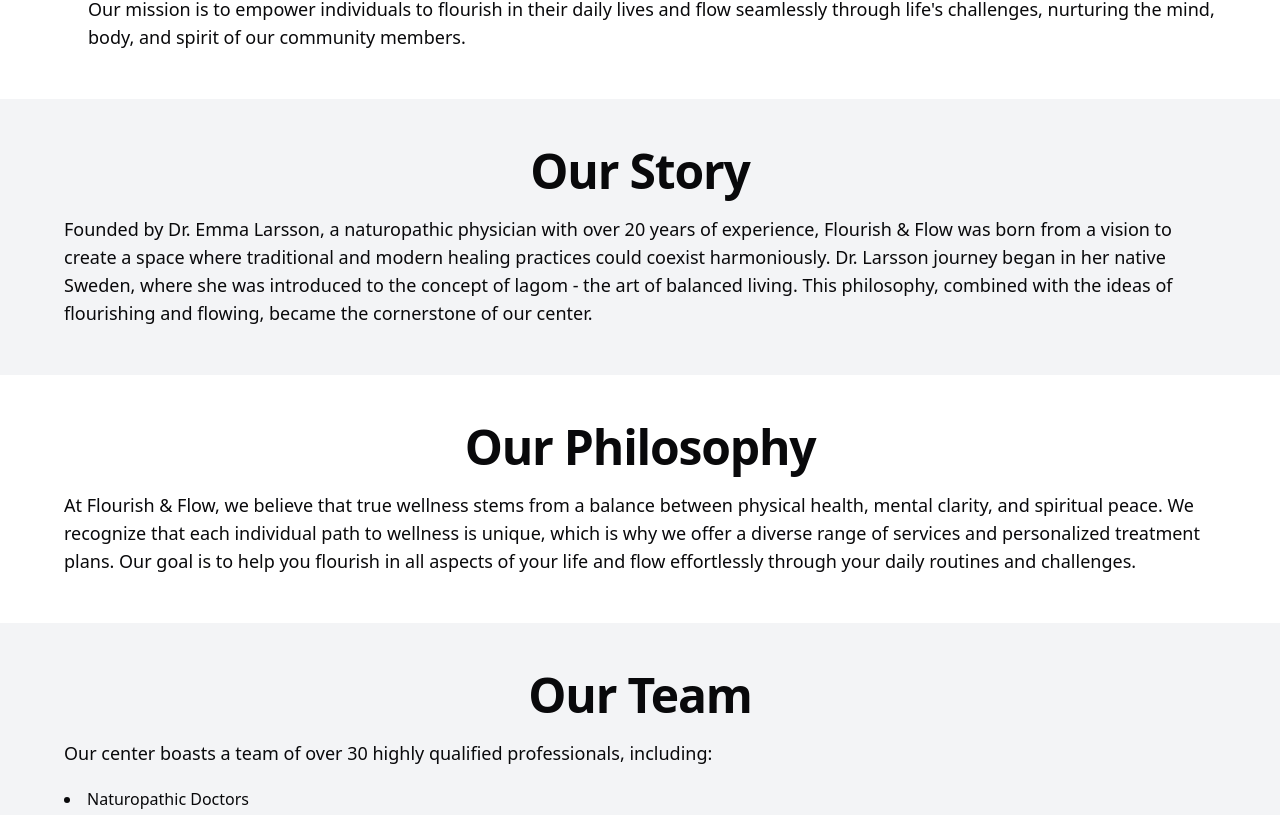
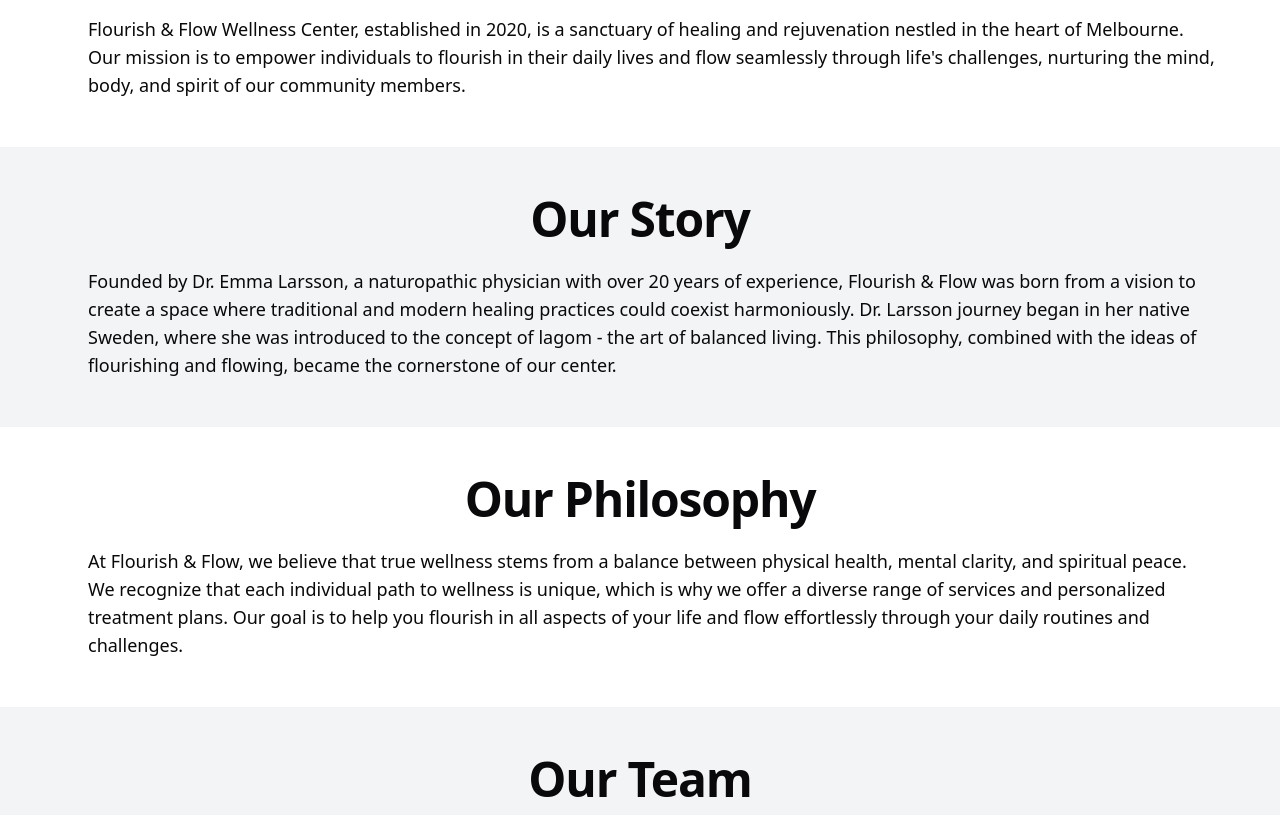
Before and after one commit to AlexKyriacou/software-deployment-evolution-project, a Next.js app: page /about-us in a window 1280 px wide. Shown: the part 594-1409 px from the top of the page. Built offline with nearby package versions, Linux system fonts and the light colour scheme.

Commit message:
Fix Dark Mode Formatting

```diff
--- a/src/app/about-us/page.tsx
+++ b/src/app/about-us/page.tsx
@@ -41,35 +41,30 @@ const AboutUsPage: React.FC = () => {
       </MainSection>
       <MainSection className="bg-gray-100 dark:bg-purple-900">
         <MainSectionBody>
-          <div className="flex flex-col space-y-5">
           <Title className="text-center">Our Story</Title>
           <Subtitle>
             Founded by Dr. Emma Larsson, a naturopathic physician with over 20
             years of experience, Flourish & Flow was born from a vision to
-              create a space where traditional and modern healing practices
-              could coexist harmoniously. Dr. Larsson journey began in her
-              native Sweden, where she was introduced to the concept of lagom -
-              the art of balanced living. This philosophy, combined with the
-              ideas of flourishing and flowing, became the cornerstone of our
-              center.
+            create a space where traditional and modern healing practices could
+            coexist harmoniously. Dr. Larsson journey began in her native
+            Sweden, where she was introduced to the concept of lagom - the art
+            of balanced living. This philosophy, combined with the ideas of
+            flourishing and flowing, became the cornerstone of our center.
           </Subtitle>
-          </div>
         </MainSectionBody>
       </MainSection>
       <MainSection>
         <MainSectionBody>
-          <div className="flex flex-col space-y-5">
           <Title className="text-center">Our Philosophy</Title>
           <Subtitle>
             At Flourish & Flow, we believe that true wellness stems from a
             balance between physical health, mental clarity, and spiritual
-              peace. We recognize that each individual path to wellness is
-              unique, which is why we offer a diverse range of services and
-              personalized treatment plans. Our goal is to help you flourish in
-              all aspects of your life and flow effortlessly through your daily
-              routines and challenges.
+            peace. We recognize that each individual path to wellness is unique,
+            which is why we offer a diverse range of services and personalized
+            treatment plans. Our goal is to help you flourish in all aspects of
+            your life and flow effortlessly through your daily routines and
+            challenges.
           </Subtitle>
-          </div>
         </MainSectionBody>
       </MainSection>
       <MainSection className="bg-gray-100 dark:bg-purple-900">
--- a/src/components/common/content-section.tsx
+++ b/src/components/common/content-section.tsx
@@ -57,7 +57,7 @@ export const ContentSection: React.FC<ContentSectionProps> = ({
                   alt={section.title.text}
                   width={250}
                   height={250}
-                  className="mt-4"
+                  className="dark:rounded-full dark:bg-foreground"
                 />
               </div>
             )}
--- a/src/components/common/main-section-body.tsx
+++ b/src/components/common/main-section-body.tsx
@@ -11,7 +11,7 @@ const MainSectionBody: React.FC<MainSectionBodyProps> = ({
   className,
 }) => {
   const bodyClasses = cn(
-    "mx-auto flex max-w-7xl flex-col items-center justify-center px-4 py-12 md:space-x-6 md:px-8",
+    "mx-auto flex max-w-7xl flex-col items-center justify-center  space-y-6 px-4 py-12 md:space-x-6 md:px-8",
     className
   );
 
--- a/src/components/common/main-section.tsx
+++ b/src/components/common/main-section.tsx
@@ -10,7 +10,7 @@ const MainSection: React.FC<MainSectionProps> = ({ children, className }) => {
   return (
     <section
       className={cn(
-        "flex flex-col items-center justify-center space-x-6 px-4 md:flex-row md:px-8",
+        "flex flex-col items-center justify-center space-y-6 space-x-6 px-4 md:flex-row md:px-8",
         className
       )}
     >
```
Lines whose indentation alone changed are shown as unchanged.
